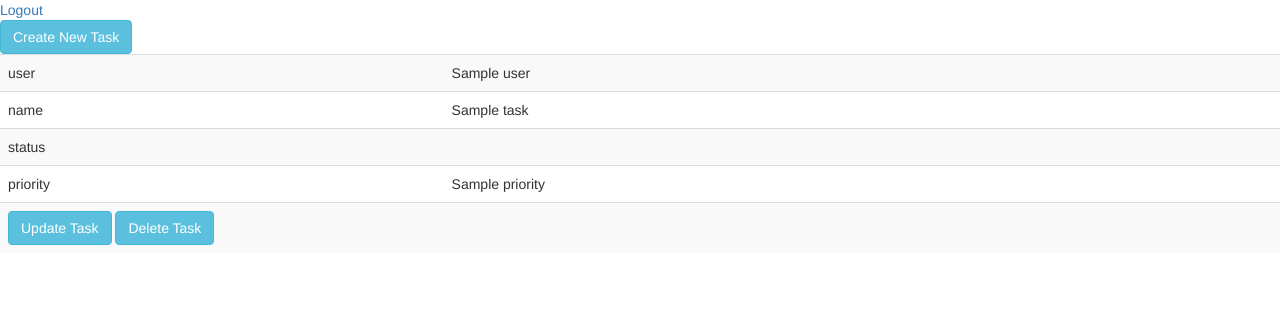
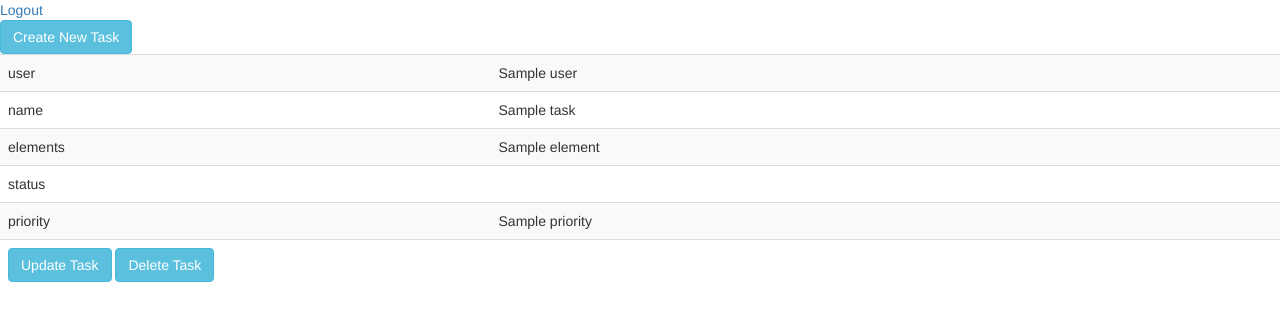
Before and after one commit to MariuszCiesluk/sem, a Django app: template core/templates/task/list.html in a window 1280 px wide. Shown: the top 321 px of the page. Run offline with Django 3.2, Linux system fonts and the light colour scheme; the template is opened without the code that fills it: most values are stand-ins (such as "Sample title", 1, 10 or a date in 2020); some libraries are stand-ins or nearby versions.

Commit message:
elements in template and admin

```diff
--- a/core/admin.py
+++ b/core/admin.py
@@ -1,6 +1,6 @@
 from django.contrib import admin
 
-from core.models import Task
-
+from core.models import Task, TaskListElement
 
 admin.site.register(Task)
+admin.site.register(TaskListElement)
--- a/core/templates/task/list.html
+++ b/core/templates/task/list.html
@@ -15,6 +15,10 @@
                 <tr>
                     <td>name</td>
                     <td>{{ task.name }}</td>
+                </tr>
+                <tr>
+                    <td>elements</td>
+                    <td>{% for element in task.tasklistelement_set.all %} {{ element }}<br> {% endfor %}</td>
                 </tr>
                 <tr>
                     <td>status</td>
```
